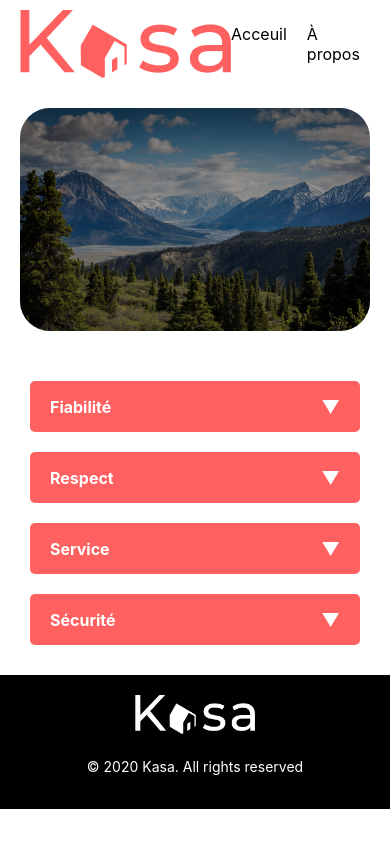
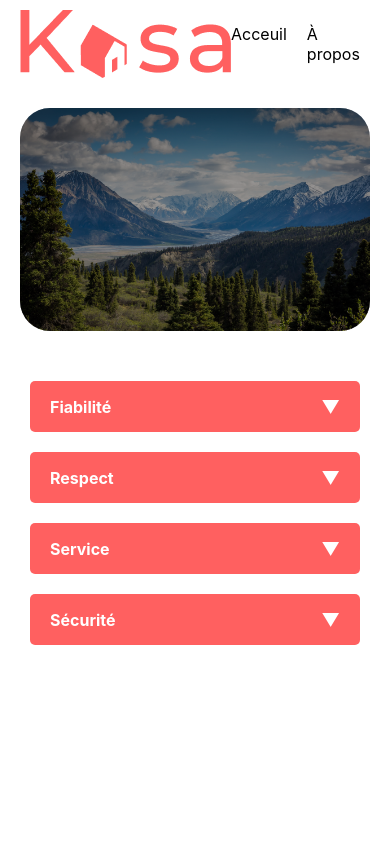
Before and after one commit to FoligneTheo/react1, a React (Create React App) app: page /about in a window 390 px wide. Shown: the top 844 px of the page. Built offline with nearby package versions, Linux system fonts and the light colour scheme.

Commit message:
media queries acc

```diff
--- a/src/components/Banner.scss
+++ b/src/components/Banner.scss
@@ -26,3 +26,13 @@
     font-weight: bold;
     text-align: center;
 }
+
+@media screen and (max-width: 500px) {
+    .banner {
+        height: 130px;
+    }
+
+    .banner__text {
+        font-size: 30px;
+    }
+}
--- a/src/components/CardList.scss
+++ b/src/components/CardList.scss
@@ -8,3 +8,13 @@
     max-width: 1175px;
     margin: 0 auto;
 }
+
+@media screen and (max-width: 500px) {
+
+    .card-list {
+        display: grid;
+        grid-template-columns: repeat(1, 1fr);
+        gap: 40px;
+    }
+
+}
--- a/src/pages/About.jsx
+++ b/src/pages/About.jsx
@@ -2,14 +2,13 @@
 import image from '../img/BannerAbout.png';
 import Banner from '../components/BannerAbout';
 import VoletAbout from "../components/VoletAbout";
-
+import StyleAbout from '../pages/About.scss';
 
 const About = () => {
     return (
-        <div>
+        <div className="about-container">
             <Banner image={image} />
             <VoletAbout />
-
         </div>
     );
 };
--- /dev/null
+++ b/src/pages/About.scss
@@ -0,0 +1,11 @@
+html, body {
+    height: 100%;
+    margin: 0;
+    padding: 0;
+}
+
+.about-container {
+    min-height: 100vh;
+    display: flex;
+    flex-direction: column;
+}
```
